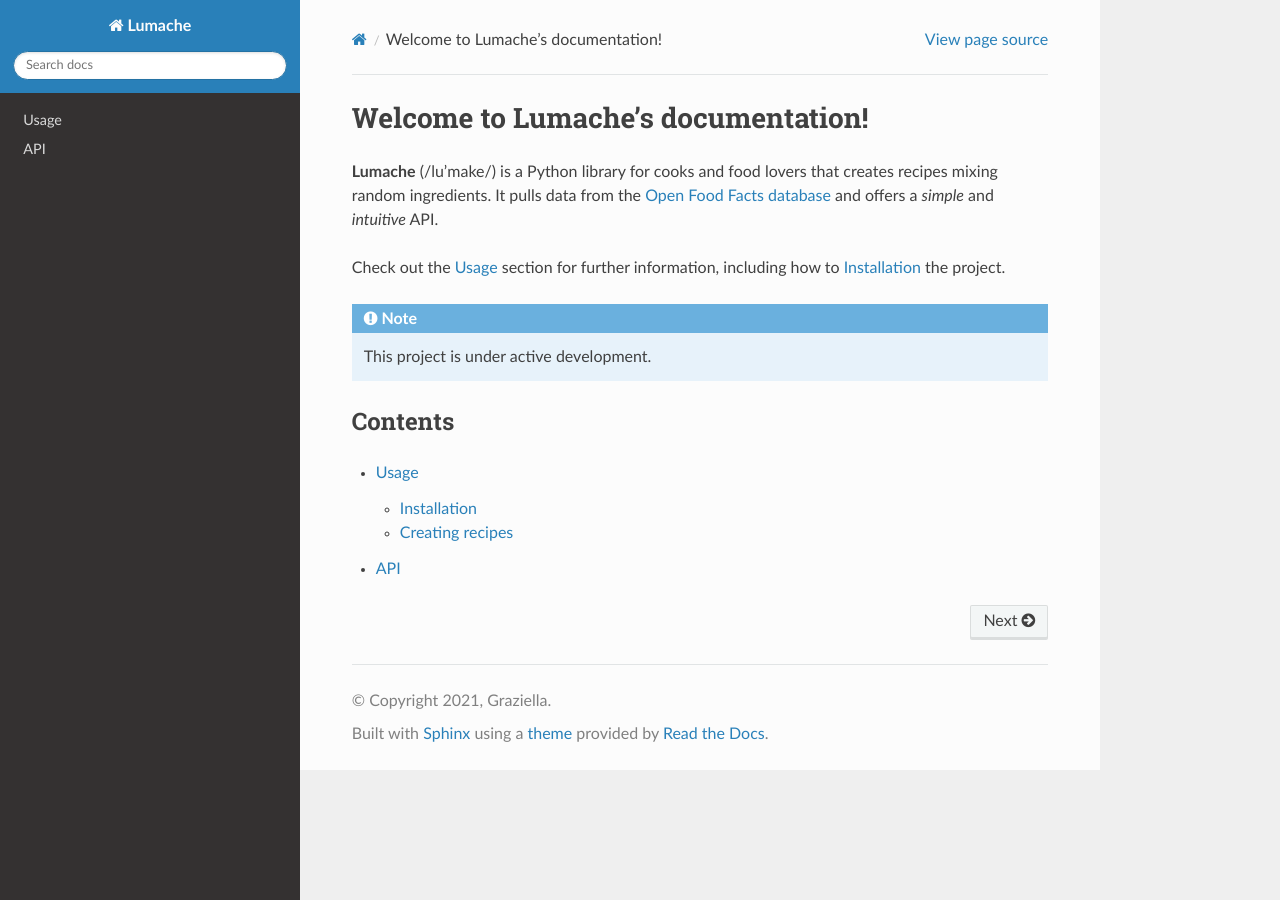
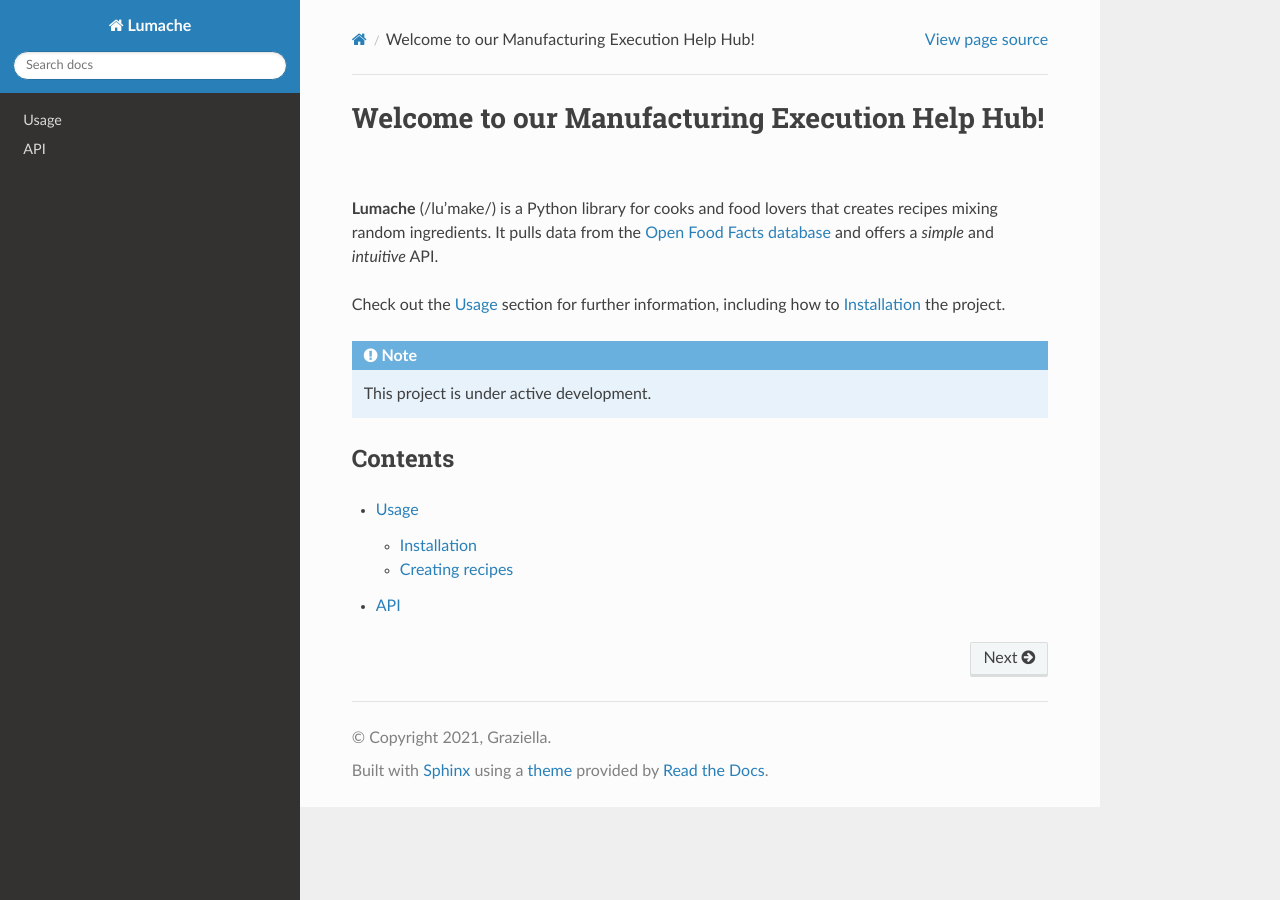
Before and after one commit to ghadiben0/-rtd-tutorial-ghadi2, a Sphinx documentation site: the page built from docs/source/index.rst, in a window 1280 px wide. Built offline with Sphinx 7.4.7 and the Read the Docs theme 3.1.0, drawn with Linux system fonts in a browser that asks for light colours.

Commit message:
Update index.rst

```diff
--- a/docs/source/index.rst
+++ b/docs/source/index.rst
@@ -1,4 +1,4 @@
-Welcome to Lumache's documentation!
+Welcome to our Manufacturing Execution Help Hub!
 ===================================
 
 **Lumache** (/lu'make/) is a Python library for cooks and food lovers
```
